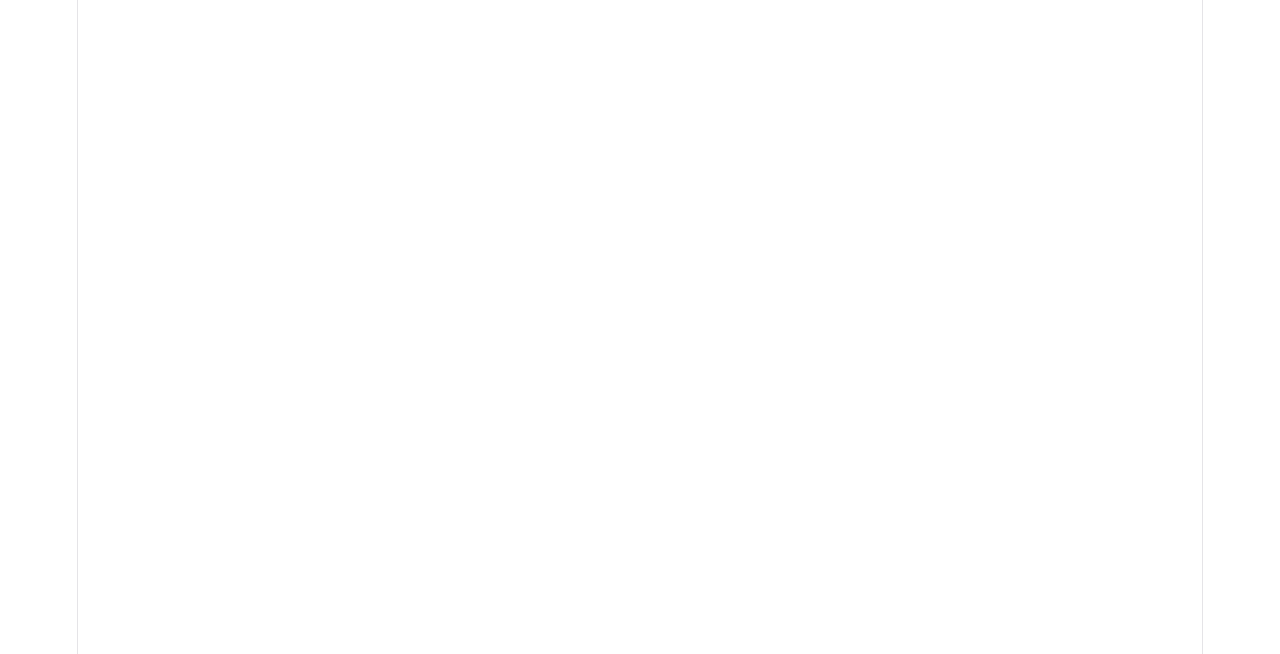
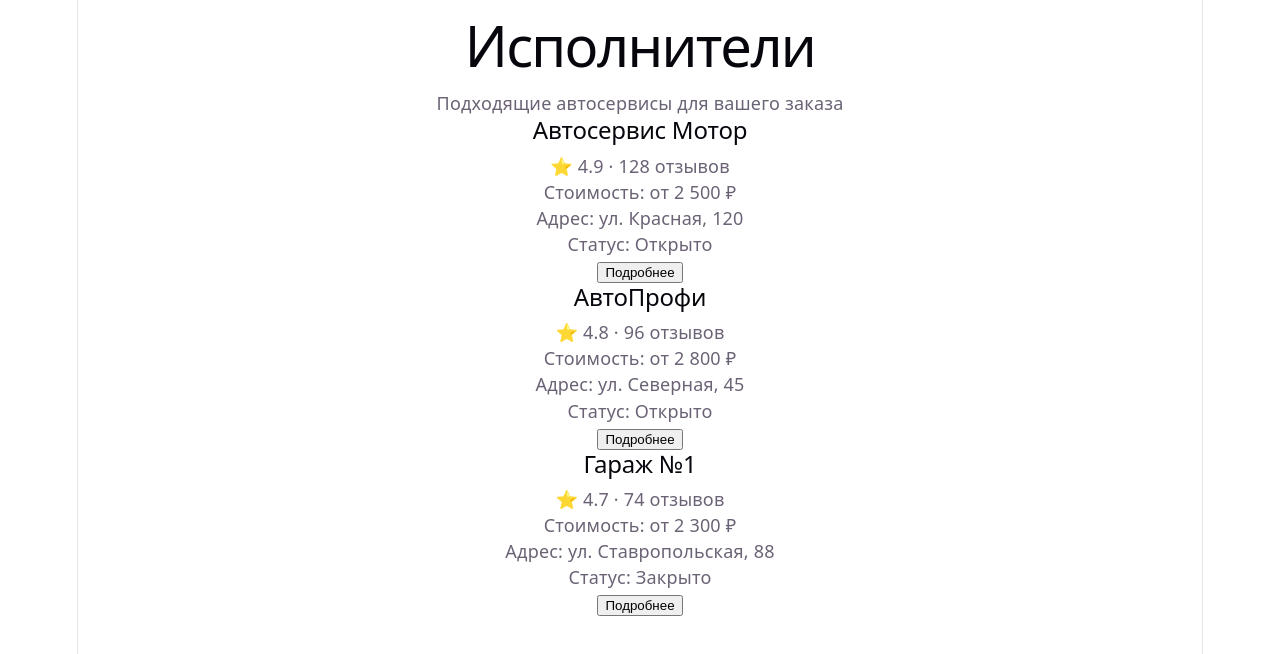
Before and after one commit to JuliShestakova/auto-service-platform-js, a React (Vite) app: page /executors in a window 1280 px wide. Before the commit this address had no page. Shown: the top 654 px of the page. Built offline with nearby package versions, Linux system fonts and the light colour scheme.

Commit message:
Add executors page

```diff
--- a/src/App.jsx
+++ b/src/App.jsx
@@ -4,6 +4,7 @@ import LoginPage from './pages/LoginPage';
 import RegisterPage from './pages/RegisterPage';
 import CustomerDashboardPage from './pages/CustomerDashboardPage';
 import CreateOrderPage from './pages/CreateOrderPage';
+import ExecutorsPage from './pages/ExecutorsPage';
 
 function App() {
   return (
@@ -24,6 +25,11 @@ function App() {
           path="/customer/orders/new"
           element={<CreateOrderPage />}
         />
+
+        <Route
+          path="/executors"
+          element={<ExecutorsPage />}
+        />
       </Routes>
     </BrowserRouter>
   );
--- /dev/null
+++ b/src/pages/ExecutorsPage.jsx
@@ -0,0 +1,71 @@
+const executors = [
+  {
+    id: 1,
+    name: 'Автосервис Мотор',
+    rating: 4.9,
+    reviews: 128,
+    price: 'от 2 500 ₽',
+    address: 'ул. Красная, 120',
+    status: 'Открыто',
+  },
+  {
+    id: 2,
+    name: 'АвтоПрофи',
+    rating: 4.8,
+    reviews: 96,
+    price: 'от 2 800 ₽',
+    address: 'ул. Северная, 45',
+    status: 'Открыто',
+  },
+  {
+    id: 3,
+    name: 'Гараж №1',
+    rating: 4.7,
+    reviews: 74,
+    price: 'от 2 300 ₽',
+    address: 'ул. Ставропольская, 88',
+    status: 'Закрыто',
+  },
+];
+
+function ExecutorsPage() {
+  return (
+    <main>
+      <h1>Исполнители</h1>
+
+      <p>
+        Подходящие автосервисы для вашего заказа
+      </p>
+
+      <section>
+        {executors.map((executor) => (
+          <article key={executor.id}>
+            <h2>{executor.name}</h2>
+
+            <p>
+              ⭐ {executor.rating} · {executor.reviews} отзывов
+            </p>
+
+            <p>
+              Стоимость: {executor.price}
+            </p>
+
+            <p>
+              Адрес: {executor.address}
+            </p>
+
+            <p>
+              Статус: {executor.status}
+            </p>
+
+            <button type="button">
+              Подробнее
+            </button>
+          </article>
+        ))}
+      </section>
+    </main>
+  );
+}
+
+export default ExecutorsPage;
```
